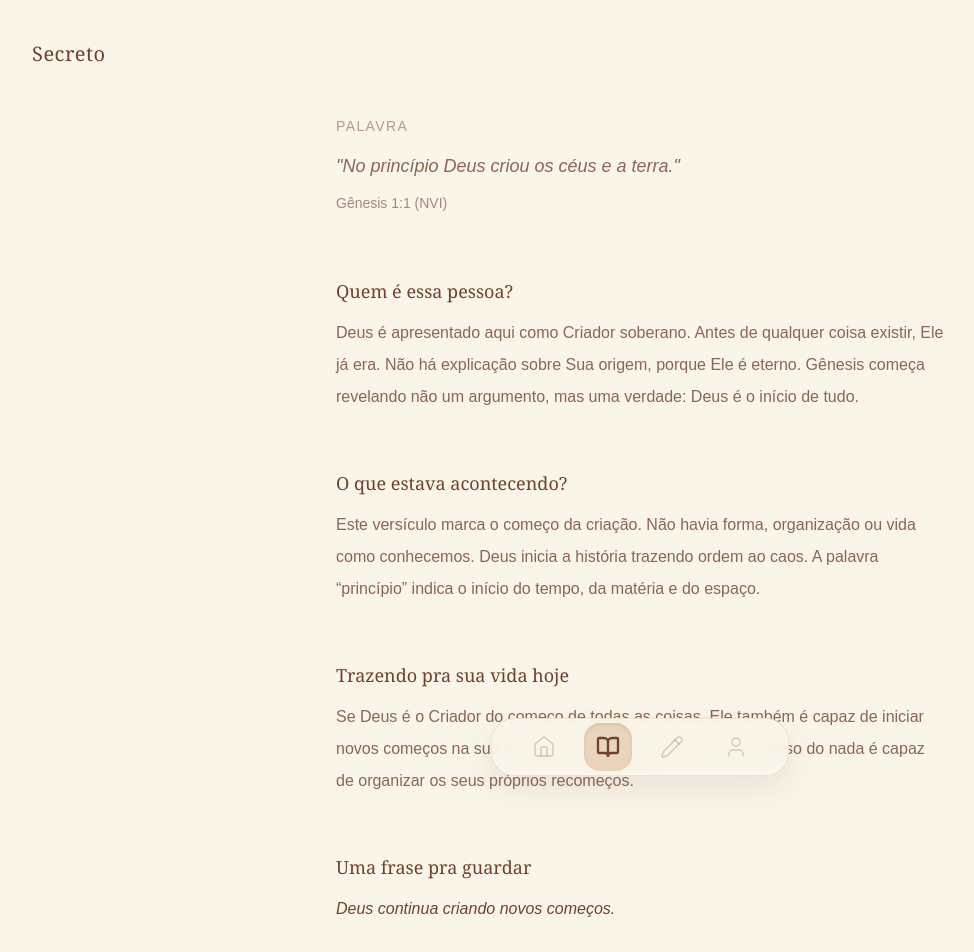
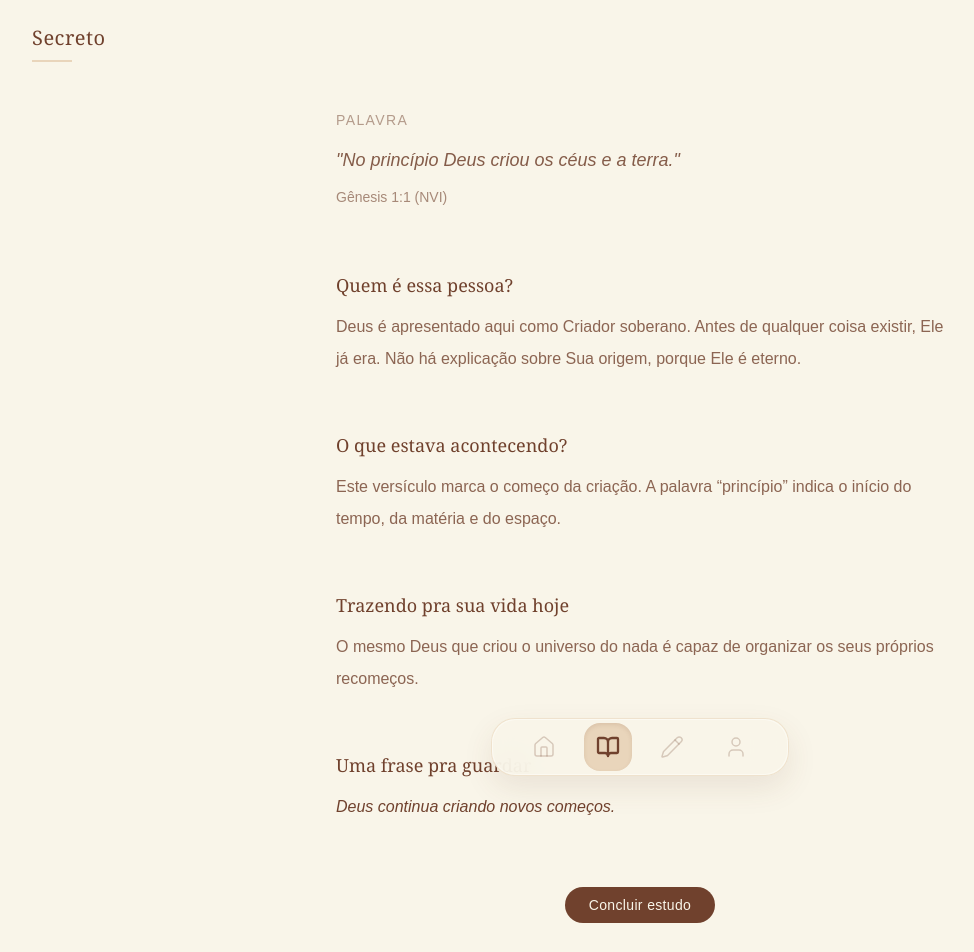
Before and after one commit to michelesannti/no-secreto, a Next.js app: page /secreto in a window 1280 px wide. Shown: the top 952 px of the page, without its empty margins (0-974 px from the left). Built offline with nearby package versions, Linux system fonts and the light colour scheme.

Commit message:
feat: ajuste página Secreto alinhada com Diário

```diff
--- a/app/(app)/secreto/page.tsx
+++ b/app/(app)/secreto/page.tsx
@@ -2,25 +2,26 @@
 
 export default function SecretoPage() {
   return (
-    <div className="min-h-screen bg-[#f9f5e9] text-[#70412d]">
+    <div className="min-h-screen bg-[#f9f5e9] pt-6 pb-40 text-[#70412d]">
 
-      {/* TOPO */}
-      <div className="flex justify-between items-start px-8 pt-10">
+      {/* TOPO FULL WIDTH */}
+      <div className="px-8 mb-12">
         <h1 className="text-xl font-serif tracking-wide">
           Secreto
         </h1>
+        <div className="w-10 h-[2px] bg-[#e9d5bb] mt-2"></div>
       </div>
 
       {/* CONTEÚDO CENTRALIZADO */}
-      <div className="max-w-2xl mx-auto px-8 pt-12 pb-32">
+      <div className="max-w-2xl mx-auto px-8">
 
         {/* PALAVRA */}
         <div className="mb-16">
-          <h2 className="text-sm tracking-widest text-[#70412d]/50 mb-4">
+          <p className="text-sm tracking-widest text-[#70412d]/50 mb-4">
             PALAVRA
-          </h2>
+          </p>
 
-          <p className="italic text-lg leading-relaxed text-[#70412d]/80">
+          <p className="italic text-lg leading-relaxed text-[#70412d]/85">
             "No princípio Deus criou os céus e a terra."
           </p>
 
@@ -33,45 +34,40 @@ export default function SecretoPage() {
         <div className="space-y-14">
 
           <div>
-            <h3 className="font-serif text-lg mb-3">
+            <h2 className="font-serif text-lg mb-3">
               Quem é essa pessoa?
-            </h3>
+            </h2>
             <p className="leading-8 text-[#70412d]/80">
               Deus é apresentado aqui como Criador soberano. Antes de qualquer
               coisa existir, Ele já era. Não há explicação sobre Sua origem,
-              porque Ele é eterno. Gênesis começa revelando não um argumento,
-              mas uma verdade: Deus é o início de tudo.
+              porque Ele é eterno.
             </p>
           </div>
 
           <div>
-            <h3 className="font-serif text-lg mb-3">
+            <h2 className="font-serif text-lg mb-3">
               O que estava acontecendo?
-            </h3>
+            </h2>
             <p className="leading-8 text-[#70412d]/80">
-              Este versículo marca o começo da criação. Não havia forma,
-              organização ou vida como conhecemos. Deus inicia a história
-              trazendo ordem ao caos. A palavra “princípio” indica o início do
-              tempo, da matéria e do espaço.
+              Este versículo marca o começo da criação. A palavra “princípio”
+              indica o início do tempo, da matéria e do espaço.
             </p>
           </div>
 
           <div>
-            <h3 className="font-serif text-lg mb-3">
+            <h2 className="font-serif text-lg mb-3">
               Trazendo pra sua vida hoje
-            </h3>
+            </h2>
             <p className="leading-8 text-[#70412d]/80">
-              Se Deus é o Criador do começo de todas as coisas, Ele também é
-              capaz de iniciar novos começos na sua vida. O mesmo Deus que criou
-              o universo do nada é capaz de organizar os seus próprios
-              recomeços.
+              O mesmo Deus que criou o universo do nada é capaz de organizar
+              os seus próprios recomeços.
             </p>
           </div>
 
           <div>
-            <h3 className="font-serif text-lg mb-3">
+            <h2 className="font-serif text-lg mb-3">
               Uma frase pra guardar
-            </h3>
+            </h2>
             <p className="italic leading-8 text-[#70412d]">
               Deus continua criando novos começos.
             </p>
@@ -79,19 +75,10 @@ export default function SecretoPage() {
 
         </div>
 
-        {/* BOTÃO CONCLUIR */}
-        <div className="mt-20">
+        {/* BOTÃO */}
+        <div className="mt-16 flex justify-center">
           <button
-            className="
-              w-full
-              bg-[#70412d]
-              text-[#f9f5e9]
-              py-4
-              font-serif
-              tracking-wide
-              transition
-              hover:opacity-90
-            "
+            className="px-6 py-2 rounded-full bg-[#70412d] text-[#f9f5e9] text-sm tracking-wide"
           >
             Concluir estudo
           </button>
```
